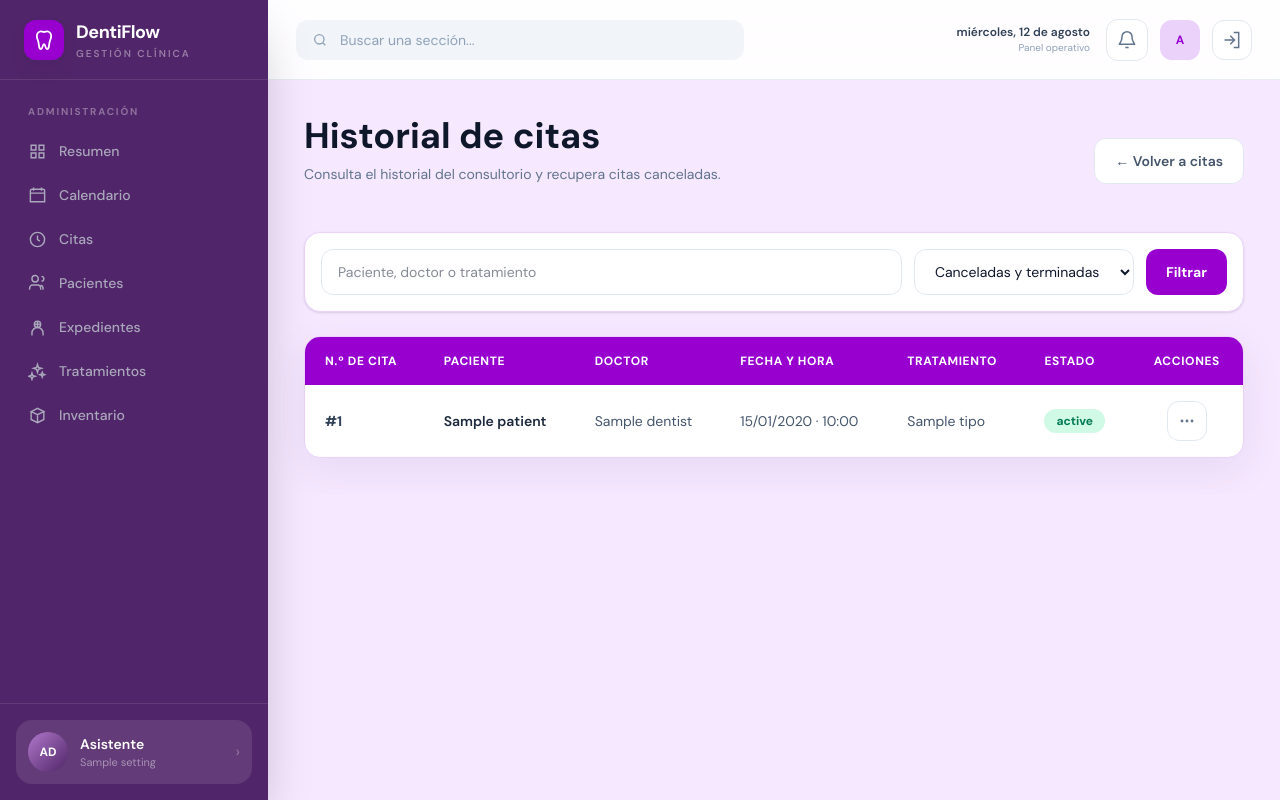
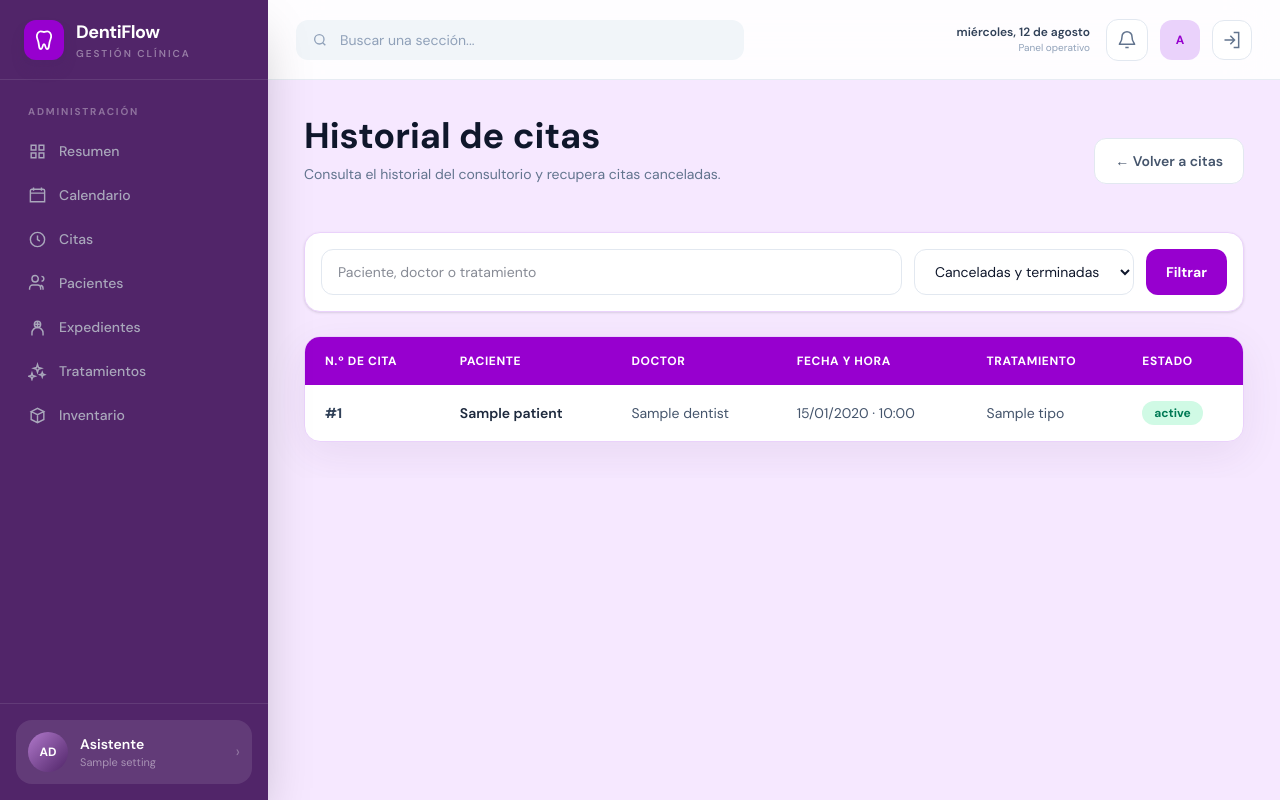
Before and after one commit to Roier333/DentiFlow, a Laravel app: template resources/views/citas/historial.blade.php in a window 1280 px wide. Run offline with Laravel 12, Linux system fonts and the light colour scheme; the template is opened without the code that fills it: most values are stand-ins (such as "Sample title", 1, 10 or a date in 2020); style sheets or scripts are compiled from the project's sources.

Commit message:
Modificacion resonsive

```diff
--- a/resources/views/citas/historial.blade.php
+++ b/resources/views/citas/historial.blade.php
@@ -28,8 +28,8 @@
     </form>
 
     <section class="overflow-hidden rounded-2xl border border-[#ead2fb] bg-white shadow-[0_12px_40px_rgba(81,37,105,.08)]">
-        <div class="overflow-x-auto">
-            <table class="w-full min-w-[900px] text-left">
+        <div class="hidden overflow-x-auto md:block">
+            <table class="w-full min-w-[780px] text-left">
                 <thead class="bg-[#9700cf] text-xs uppercase tracking-wider text-white">
                     <tr>
                         <th class="px-5 py-4">N.&ordm; de cita</th>
@@ -38,46 +38,45 @@
                         <th class="px-5 py-4">Fecha y hora</th>
                         <th class="px-5 py-4">Tratamiento</th>
                         <th class="px-5 py-4">Estado</th>
-                        <th class="px-5 py-4 text-center">Acciones</th>
                     </tr>
                 </thead>
                 <tbody class="divide-y divide-slate-100">
                     @forelse($citas as $cita)
                         <tr class="text-sm text-slate-600 hover:bg-[#fbf0ff]/50">
                             <td class="px-5 py-4 font-bold text-slate-700">#{{ $cita->id }}</td>
-                            <td class="px-5 py-4 font-semibold text-slate-800">{{ $cita->patient?->nombre ?? 'Sin paciente' }}</td>
+                            <td class="px-5 py-4"><a href="{{ route('citas.show', $cita->id) }}" class="font-semibold text-slate-800 transition hover:text-[#9700cf] hover:underline">{{ $cita->patient?->nombre ?? 'Sin paciente' }}</a></td>
                             <td class="px-5 py-4">{{ $cita->dentist?->nombre ?? 'Sin doctor' }}</td>
                             <td class="px-5 py-4">{{ $cita->date->format('d/m/Y') }} &middot; {{ date('H:i', strtotime($cita->time)) }}</td>
                             <td class="px-5 py-4">{{ $cita->tipo }}</td>
-                            <td class="px-5 py-4"><span class="rounded-full px-3 py-1 text-xs font-bold {{ $cita->estado === 'Cancelada' ? 'bg-fuchsia-100 text-fuchsia-700' : 'bg-emerald-100 text-emerald-700' }}">{{ $cita->estado }}</span></td>
-                            <td class="px-5 py-4">
-                                <div class="flex justify-center">
-                                    <button type="button" popovertarget="appointment-history-actions-{{ $cita->id }}" class="inline-flex h-10 w-10 cursor-pointer items-center justify-center rounded-xl border border-slate-200 bg-white text-slate-500 transition hover:bg-[#f6e8ff] hover:text-[#9700cf]" aria-label="Acciones de cita #{{ $cita->id }}">
-                                        <svg class="h-5 w-5" viewBox="0 0 24 24" fill="currentColor" aria-hidden="true"><circle cx="6" cy="12" r="1.7" /><circle cx="12" cy="12" r="1.7" /><circle cx="18" cy="12" r="1.7" /></svg>
-                                    </button>
-                                    <div id="appointment-history-actions-{{ $cita->id }}" popover class="w-56 overflow-hidden rounded-2xl border border-[#ead2fb] bg-white p-0 text-left shadow-2xl">
-                                        <div class="border-b border-slate-100 px-5 py-4">
-                                            <p class="font-bold text-slate-800">Acciones</p>
-                                            <p class="mt-1 truncate text-xs text-slate-400">Cita #{{ $cita->id }}</p>
-                                        </div>
-                                        <div class="space-y-1 p-2 text-sm font-semibold">
-                                    <a href="{{ route('citas.show', $cita->id) }}" class="block rounded-xl px-3 py-2.5 text-[#9700cf] transition hover:bg-[#f6e8ff]">Detalles</a>
-                                    @if($cita->estado === 'Cancelada')
-                                        <form method="POST" action="{{ route('citas.restaurar', $cita->id) }}" onsubmit="return confirm('¿Restaurar esta cita como pendiente?');">
-                                            @csrf
-                                            <button class="block w-full rounded-xl px-3 py-2.5 text-left text-slate-600 transition hover:bg-[#f6e8ff] hover:text-[#9700cf]">Restaurar</button>
-                                        </form>
-                                    @endif
-                                        </div>
-                                    </div>
-                                </div>
-                            </td>
+                            <td class="px-5 py-4"><span class="inline-flex whitespace-nowrap rounded-full px-3 py-1 text-xs font-bold {{ $cita->estado === 'Cancelada' ? 'bg-fuchsia-100 text-fuchsia-700' : 'bg-emerald-100 text-emerald-700' }}">{{ $cita->estado }}</span></td>
                         </tr>
                     @empty
-                        <tr><td colspan="7" class="px-5 py-14 text-center text-sm text-slate-400">No hay citas en el historial con estos filtros.</td></tr>
+                        <tr><td colspan="6" class="px-5 py-14 text-center text-sm text-slate-400">No hay citas en el historial con estos filtros.</td></tr>
                     @endforelse
                 </tbody>
             </table>
+        </div>
+
+        <div class="divide-y divide-slate-100 md:hidden">
+            @forelse($citas as $cita)
+                <article class="p-4">
+                    <div class="flex min-w-0 items-start justify-between gap-3">
+                        <a href="{{ route('citas.show', $cita->id) }}" class="min-w-0 font-bold text-slate-900 transition active:text-[#9700cf]">
+                            <span class="block break-words">{{ $cita->patient?->nombre ?? 'Sin paciente' }}</span>
+                            <span class="mt-1 block text-xs font-semibold text-[#9700cf]">Ver detalles de la cita</span>
+                        </a>
+                        <span class="inline-flex shrink-0 whitespace-nowrap rounded-full px-3 py-1.5 text-xs font-bold {{ $cita->estado === 'Cancelada' ? 'bg-fuchsia-100 text-fuchsia-700' : 'bg-emerald-100 text-emerald-700' }}">{{ $cita->estado }}</span>
+                    </div>
+                    <dl class="mt-4 grid grid-cols-2 gap-x-4 gap-y-3 text-sm">
+                        <div><dt class="text-xs font-semibold text-slate-400">N.&ordm; de cita</dt><dd class="mt-1 font-bold text-slate-700">#{{ $cita->id }}</dd></div>
+                        <div><dt class="text-xs font-semibold text-slate-400">Fecha y hora</dt><dd class="mt-1 font-semibold text-slate-700">{{ $cita->date->format('d/m/Y') }}<span class="block">{{ date('H:i', strtotime($cita->time)) }}</span></dd></div>
+                        <div><dt class="text-xs font-semibold text-slate-400">Tratamiento</dt><dd class="mt-1 break-words font-semibold text-slate-700">{{ $cita->tipo }}</dd></div>
+                        <div><dt class="text-xs font-semibold text-slate-400">Doctor</dt><dd class="mt-1 break-words font-semibold text-slate-700">{{ $cita->dentist?->nombre ?? 'Sin doctor' }}</dd></div>
+                    </dl>
+                </article>
+            @empty
+                <p class="px-5 py-14 text-center text-sm text-slate-400">No hay citas en el historial con estos filtros.</p>
+            @endforelse
         </div>
         @if($citas->hasPages())<div class="border-t border-slate-100 p-4">{{ $citas->links() }}</div>@endif
     </section>
```
Also changed, not shown: resources/views/expedientes/index.blade.php (+0 -20 lines), tests/Feature/AppointmentHistoryTest.php (+3 -1 lines).
